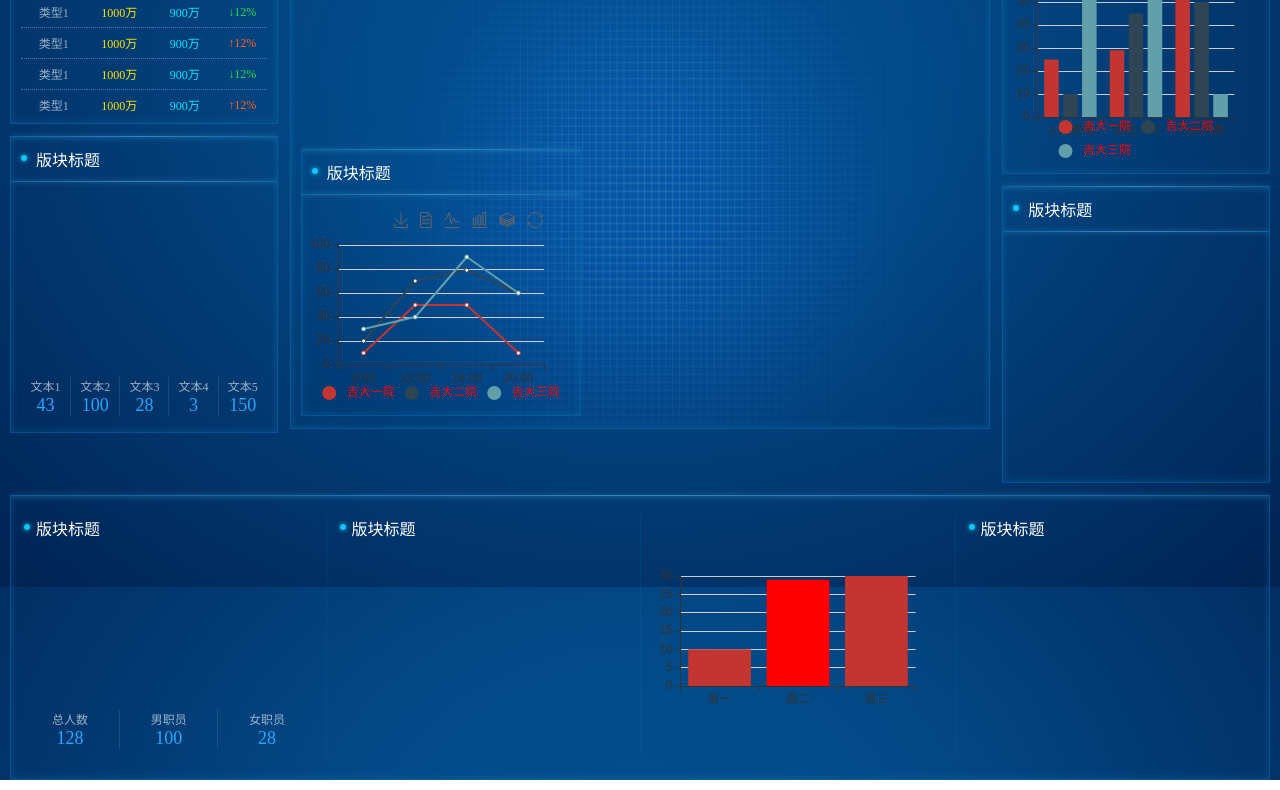
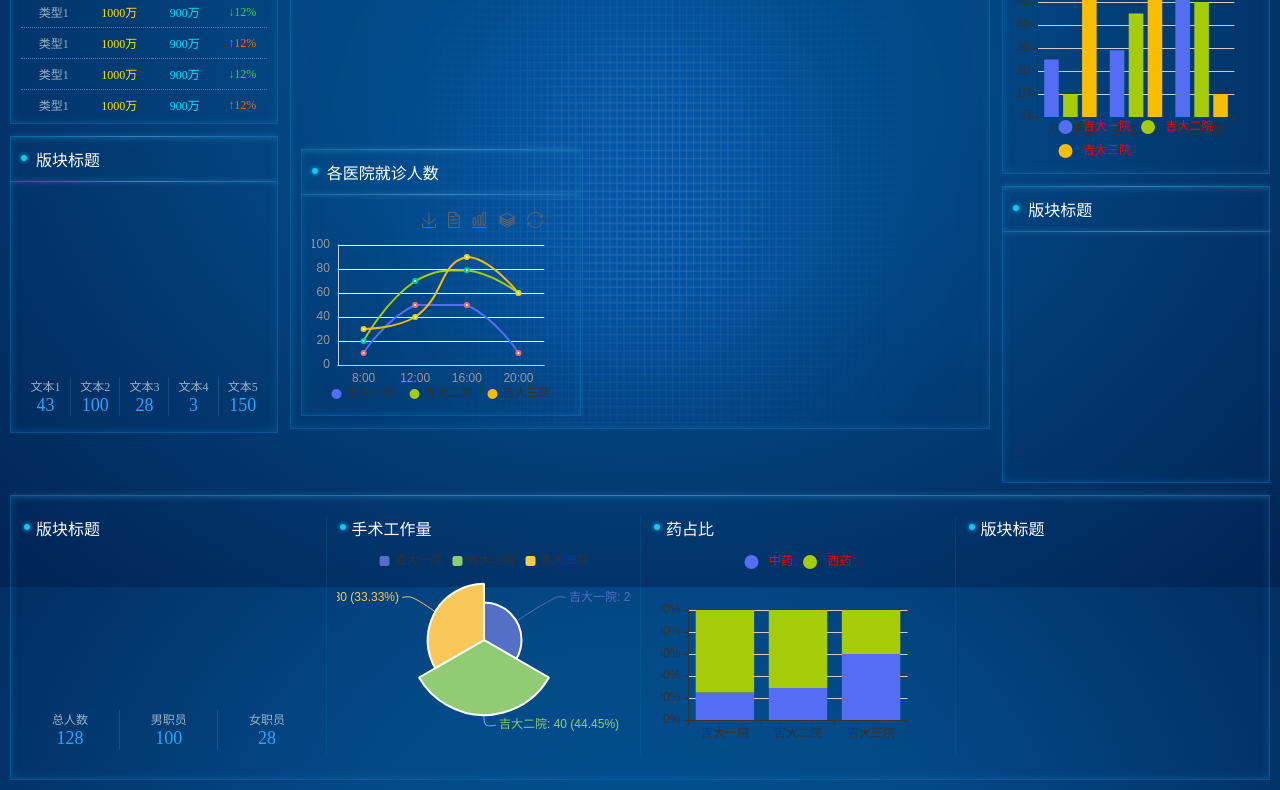
Before and after one commit to wsber/EchartOfHospitalDetectData, a plain HTML site: page index.html in a window 1280 px wide. Shown: the part 213-1003 px from the top of the page. Drawn offline with nearby package versions, Linux system fonts and the light colour scheme; no server answers.

Commit message:
add some charts

```diff
--- a/index.html
+++ b/index.html
@@ -3,7 +3,7 @@
 
 <head>
 	<meta charset="utf-8">
-	<title>某公司大数据监控平台</title>
+	<title>长春市医院治疗数据监控平台</title>
 	<script type="text/javascript" src="js/jquery.js"></script>
 	<script type="text/javascript" src="js/echarts.min.js"></script>
 	<script src="https://apps.bdimg.com/libs/jquery/2.1.4/jquery.min.js"></script>
@@ -14,7 +14,7 @@
 	<div class="head clearfix">
 
 
-		<h1 class="pulll_left">某公司大数据监控平台</h1>
+		<h1 class="pulll_left">长春市医院治疗数据监控平台</h1>
 		<div class="menu menu2 pulll_left">
 			<ul>
 
@@ -164,7 +164,7 @@
 						<div class="mapnav2">
 
 							<div class="box" style=" width: 280px">
-								<div class="tit">版块标题</div>
+								<div class="tit">各医院就诊人数</div>
 								<div class="boxnav" style="height: 220px ;" id="eight">
 								</div>
 							</div>
@@ -219,27 +219,13 @@
 						</ul>
 					</div>
 				</li>
-				<li style="width:25%" id="five">
-					<div class="tit01">版块标题</div>
-					<div class="ftechart" id="echart4"></div>
+				<li style="width:25%" >
+					<div class="tit01">手术工作量</div>
+					<div class="ftechart" id="five"></div>
 				</li>
-				<li style="width:25%" id="four">
-					<div class="tit01">版块标题</div>
-					<div class="" style="height:100%;display: flex; align-items: center;">
-						<div style="float: left; width: 50%; height: 100%" class="wancheng">
-							<div><span>已完成人数</span>
-								<h3>1835<i>人</i></h3>
-							</div>
-							<div class="yuan">
-								<span>19%</span>
-							</div>
-						</div>
-						<div style="float: left; width: 50%; height: 50%" id="myd1"></div>
-
-
-
-					</div>
-
+				<li style="width:25%" >
+					<div class="tit01">药占比</div>
+					<div class="boxnav" id="four" style="height: 250px;">
 				</li>
 				<li style="width:25%" id="three">
 					<div class="tit01">版块标题</div>
@@ -266,7 +252,7 @@
 				saveAsImage:{},
 				dataView:{},
 				magicType: {
-					type: ['line', 'bar', 'stack']
+					type: ['line', 'stack']
 				},
 				restore:{}
 			},
@@ -278,6 +264,7 @@
 				fontWeight: 'bold'
 			}
 		},
+		color: ['#546ef3', '#a6cb09', '#f8bd00', '#ff6c00'],
 		tooltip:{
 			triggerOn:'click',
 			trigger:'axis'
@@ -333,119 +320,254 @@
 			name:'吉大三院'
 		}]
 	}
-	<!--5.将配置项设置给echarts实例对象-->
 	mychart.setOption(options)
 
 
-
 	var mychart=echarts.init(document.getElementById("four"))
-
 	var options={
+		legend:{
+			data:[
+				{
+					name:'中药',
+					icon:'circle',
+					textStyle:{color:'red'}
+				},
+				{
+					name:'西药',
+					icon:'circle',
+					textStyle:{color:'red'}
+				},
+			],
+			// 设置 legend 的位置
+			top: 'top',
+			left: 'center'
+		},
+		color: ['#546ef3', '#a6cb09', '#f8bd00', '#ff6c00'],
+		tooltip:{
+			triggerOn:'click',
+			trigger:'axis'
+		},
 		//直角坐标系当中的x轴
 		xAxis:{
 			//类型为种类
 			type:'category',
 			//类别数据要写到类型为种类的轴中
-			data: ['周一', '周二', '周三']
+			data: ['吉大一院', '吉大二院', '吉大三院']
 		},
 		//直角坐标系当中的Y轴
 		yAxis:{
 			//类型为值
 			type:'value',
+			// 将纵坐标显示为百分制
+			axisLabel: {
+				formatter: '{value}%'
+			}
 		},
+		color: ['#546ef3', '#a6cb09', '#f8bd00', '#ff6c00'],
 		//数据通常放在series属性当中
-		series:[{
-			//类型为柱状图
+		series:[
+			{
 				type:'bar',
-			showBackground:true,
-			backgroundStyle:{
-				color:'pink'
+				data:[25,29,60],
+				name:'中药',
+				stack: '药品使用'
+			},{
+				type:'bar',
+				data:[75,71,40],
+				name:'西药',
+				stack: '药品使用'
+			}
+		],
+	}
+	mychart.setOption(options)
+
+	var mychart = echarts.init(document.getElementById("five"));
+	var options = {
+		// 调整图表布局
+		grid: {
+			left: '10%',
+			right: '10%',
+			bottom: '10%',
+			containLabel: true
 		},
-			//数据
-			data: [10,{value:29,itemStyle:{color:'red'}},30]
+		legend: {
+			// 调整图例样式和位置
+			top: '5%',
+			left: 'center',
+			itemWidth: 10,
+			itemHeight: 10,
+			textStyle: {
+				fontSize: 12
+			},
+			orient: 'horizontal',
+			data: ['吉大一院', '吉大二院', '吉大三院']
+		},
+		series: {
+			type: 'pie',
+			// 美化扇区样式
+			itemStyle: {
+				borderRadius: 4,
+				borderColor: '#fff',
+				borderWidth: 2
+			},
+			// 美化标签样式
+			label: {
+				show: true,
+				formatter: '{b}: {c} ({d}%)',
+				fontSize: 12
+			},
+			// 美化标签线样式
+			labelLine: {
+				show: true,
+				length: 10,
+				length2: 10,
+				smooth: true
+			},
+			// 设置成饼图
+			roseType: 'area',
+			data: [
+				{ value: 20, name: '吉大一院', itemStyle: { color: '#5470c6' } },
+				{ value: 40, name: '吉大二院', itemStyle: { color: '#91cc75' } },
+				{ value: 30, name: '吉大三院', itemStyle: { color: '#fac858' } }
+			]
+		}
+	};
+	mychart.setOption(options);
+
+	var mychart = echarts.init(document.getElementById("eight"));
+	var options = {
+		// 调整图表布局
+		grid: {
+			left: '10%',
+			right: '10%',
+			top: '20%',
+			bottom: '20%',
+			backgroundColor: 'transparent'
+		},
+		// 调整图例样式和位置
+		legend: {
+			top: 'bottom',
+			left: 'center',
+			textStyle: {
+				color: '#999'
+			},
+			itemGap: 15,
+			itemWidth: 10,
+			itemHeight: 10,
+			data: [
+				{
+					name: '吉大一院',
+					icon: 'circle',
+					textStyle: { color: '#333' }
+				},
+				{
+					name: '吉大二院',
+					icon: 'circle',
+					textStyle: { color: '#333' }
+				},
+				{
+					name: '吉大三院',
+					icon: 'circle',
+					textStyle: { color: '#333' }
 				}
 			]
-	}
-	//第五步：将配置项设置给echarts实例对象
-	mychart.setOption(options)
-
-	var mychart = echarts.init(document.getElementById("eight"))
-	var options={
-		toolbox:{
-			itemSize:15,
-			feature:{
-				saveAsImage:{},
-				dataView:{},
+		},
+		// 设置工具箱
+		toolbox: {
+			itemSize: 15,
+			feature: {
+				saveAsImage: {},
+				dataView: {},
 				magicType: {
-					type: ['line', 'bar', 'stack']
+					type: ['bar', 'stack']
 				},
-				restore:{}
+				restore: {}
 			},
 			top: 0,
 			right: 20,
 			featureTitle: {
-				// 设置 toolbox 标题样式
 				color: '#333',
 				fontWeight: 'bold'
 			}
 		},
-		tooltip:{
-			triggerOn:'click',
-			trigger:'axis'
+		// 设置提示框
+		tooltip: {
+			trigger: 'axis',
+			axisPointer: {
+				type: 'line'
+			}
 		},
-		grid:{
-			left:'10%',
-			right:'10%',
-			top: '20%', // 将此值从 50 改为 20%
-			bottom: '20%', // 添加底部留白
-			backgroundColor : 'transparent'
+		// 设置 X 轴
+		xAxis: {
+			type: 'category',
+			data: ['8:00', '12:00', '16:00', '20:00'],
+			axisLine: {
+				lineStyle: { color: '#ccc' }
 			},
-		legend:{
-			data:[
+			axisTick: {
+				show: false
+			},
+			axisLabel: {
+				color: '#999'
+			}
+		},
+		// 设置 Y 轴
+		yAxis: {
+			type: 'value',
+			axisLine: {
+				lineStyle: { color: '#ccc' }
+			},
+			axisTick: {
+				show: false
+			},
+			axisLabel: {
+				color: '#999'
+			},
+			splitLine: {
+				lineStyle: { color: '#eee' }
+			}
+		},
+		// 设置数据系列
+		series: [
 			{
-					name:'吉大一院',
-					icon:'circle',
-					textStyle:{color:'red'}
+				type: 'line',
+				name: '吉大一院',
+				data: [10, 50, 50, 10],
+				smooth: true,
+				itemStyle: {
+					borderColor: '#ff6666',
+					borderWidth: 2
+				},
+
 			},
 			{
-					name:'吉大二院',
-					icon:'circle',
-					textStyle:{color:'red'}
+				type: 'line',
+				name: '吉大二院',
+				data: [20, 70, 79, 60],
+				smooth: true,
+				itemStyle: {
+					borderColor: '#00cc99',
+					borderWidth: 2
+				},
+
 			},
 			{
-					name:'吉大三院',
-					icon:'circle',
-					textStyle:{color:'red'}
+				type: 'line',
+				name: '吉大三院',
+				data: [30, 40, 90, 60],
+				smooth: true,
+				itemStyle: {
+					borderColor: '#ffcc00',
+					borderWidth: 2
+				},
 			}
 		],
-			// 设置 legend 的位置
-			top: 'bottom',
-			left: 'center'
-		},
-		xAxis:{
-			type:'category',
-			data:['8:00','12:00','16:00','20:00'],
-		},
-		yAxis:{
-			type:'value',
-		},
-		//数据通常放在series属性当中
-		series:[{
-			type:'line',
-			data:[10,50,50,10],
-			name:'吉大一院'
-		},{
-			type:'line',
-			data:[20,70,79,60],
-			name:'吉大二院'
-		},{
-			type:'line',
-			data:[30,40,90,60],
-			name:'吉大三院'
-		}]
-	}
-	<!--5.将配置项设置给echarts实例对象-->
-	mychart.setOption(options)
+		// 设置颜色
+		color: ['#546ef3', '#a6cb09', '#f8bd00']
+	};
+	mychart.setOption(options);
+
+
 
 	//第三步：初始化echarts实例对象
 	var mychart=echarts.init(document.getElementById("map"))
```
Lines whose indentation alone changed are shown as unchanged.
